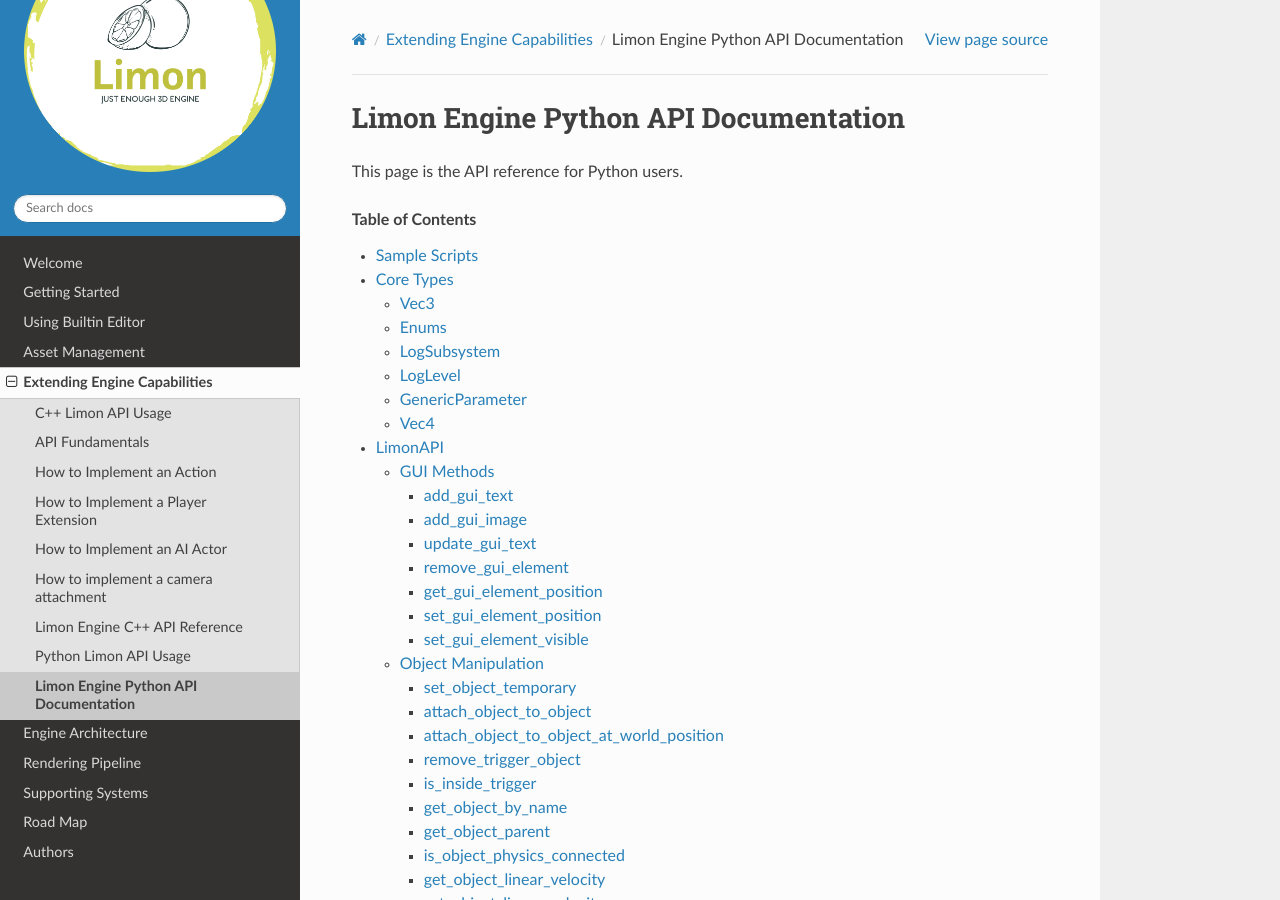
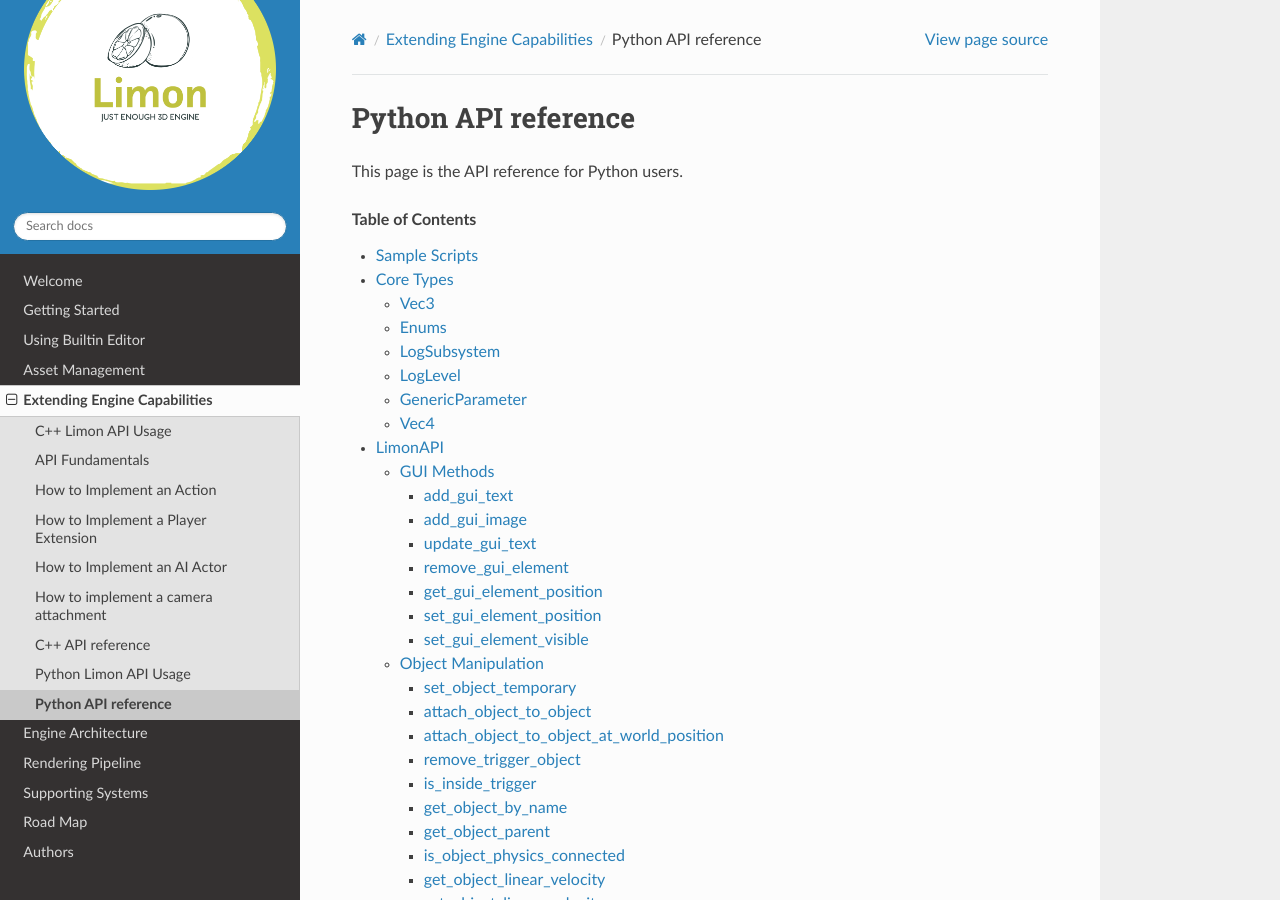
Before and after one commit to enginmanap/limonEngine-docs, a Sphinx documentation site: the page built from docs/ExtendingByAPI/pythonApi.rst, in a window 1280 px wide and 900 px high. Built offline with Sphinx 7.4.7 and the Read the Docs theme 3.1.0, drawn with Linux system fonts in a browser that asks for light colours.

Commit message:
Rename titles to match

```diff
--- a/docs/ExtendingByAPI/CPPAPIReference.rst
+++ b/docs/ExtendingByAPI/CPPAPIReference.rst
@@ -4,7 +4,7 @@
     :class: del
 
 ==============================
-Limon Engine C++ API Reference
+C++ API reference
 ==============================
 
 +-----------------------------------------------+----------------------------------------------------------------------------------------------------------------------------------------------------------------------------------------------------------------------------------------------------------------------------------------------------------------+
--- a/docs/ExtendingByAPI/pythonApi.rst
+++ b/docs/ExtendingByAPI/pythonApi.rst
@@ -3,7 +3,7 @@
 .. role:: del
     :class: del
 
-Limon Engine Python API Documentation
+Python API reference
 =====================================
 
 This page is the API reference for Python users.
```
